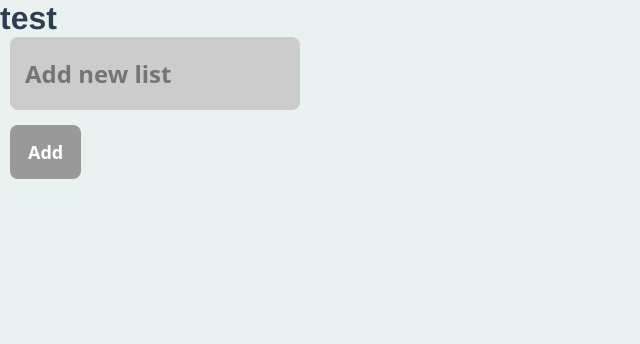
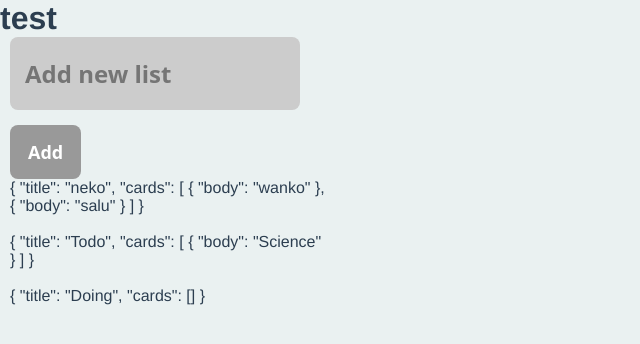
Before and after one commit to syo-tokeshi/lesson_vue_app, a Vue app: page / in a window 1280 px wide. Shown: the top 344 px of the page, without its empty margins (0-640 px from the left). Built offline with nearby package versions, Linux system fonts and the light colour scheme.

Commit message:
v-forサンプル。storeかstrageの値を引っ張ってきて表示

```diff
--- a/src/components/ListAdd.vue
+++ b/src/components/ListAdd.vue
@@ -9,6 +9,10 @@
     <button type="submit" class="add-button">
       Add
     </button>
+    <ul>
+      <li v-for="list in lists">{{list}}
+        <br><br></li>
+    </ul>
   </form>
   <!-- ★ここまで追記 -->
 </template>
@@ -17,7 +21,11 @@
 export default {
   data() {
     return {
-      title: ""
+      title: "",
+      // stateから取る場合
+      lists: this.$store.state.lists
+      // localstrageからデータを取る場合
+      // lists: JSON.parse(localStorage.getItem("trello-lists"))
     }
   },
   methods: {
```
